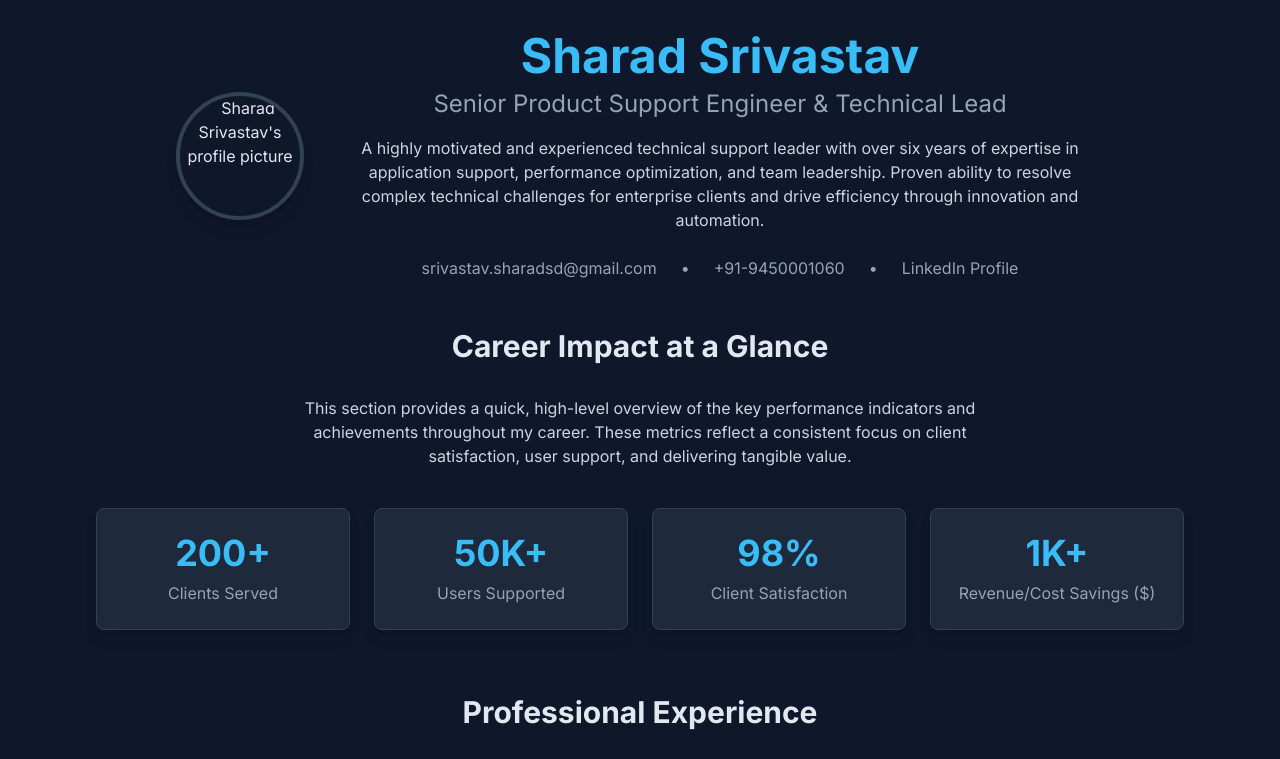
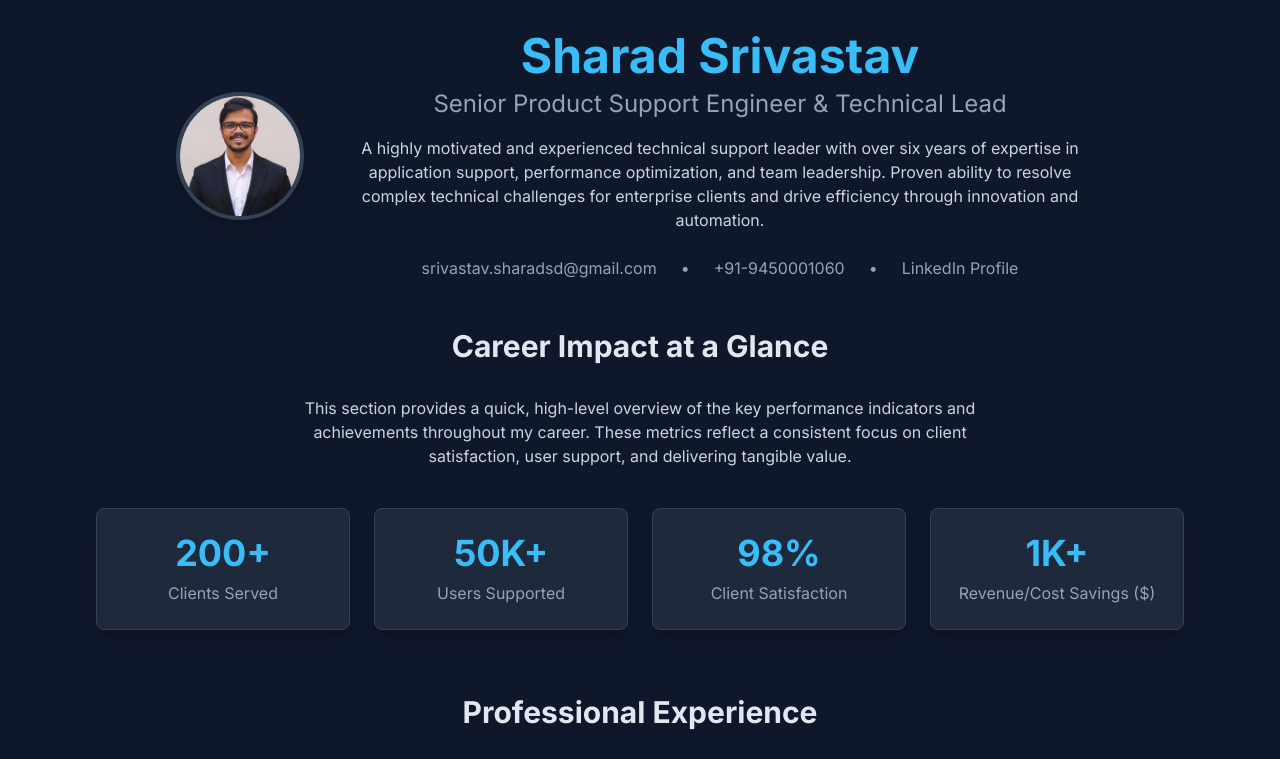
Before and after one commit to sharadsrivastav17/sharadsrivastav.github.io, a plain HTML site: page index.html in a window 1280 px wide. Shown: the top 759 px of the page. Drawn offline with nearby package versions, Linux system fonts and the light colour scheme.

Commit message:
Update image file type

```diff
--- a/index.html
+++ b/index.html
@@ -73,7 +73,7 @@
         <!-- Header Section -->
         <header class="text-center mb-12 flex flex-col md:flex-row items-center justify-center space-y-4 md:space-y-0 md:space-x-8">
             <div class="w-24 h-24 md:w-32 md:h-32 rounded-full overflow-hidden border-4 border-slate-700 shadow-lg">
-                <img src="./images/generation-1519f2d5-2ee8-4ca2-8d16-905581439707.jpg" alt="Sharad Srivastav's profile picture" class="w-full h-full object-cover">
+                <img src="./images/generation-1519f2d5-2ee8-4ca2-8d16-905581439707.png" alt="Sharad Srivastav's profile picture" class="w-full h-full object-cover">
             </div>
             <div>
                 <h1 class="text-4xl md:text-5xl font-bold text-sky-400">Sharad Srivastav</h1>
```
